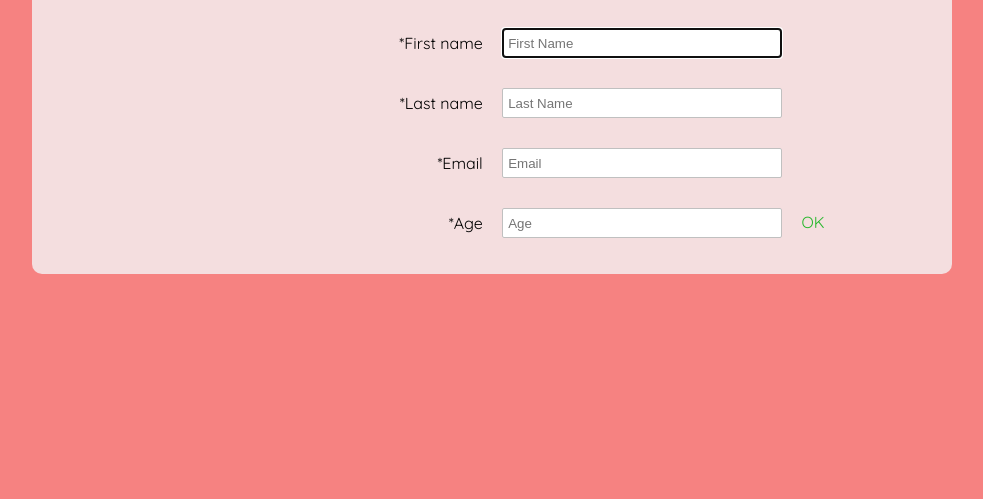
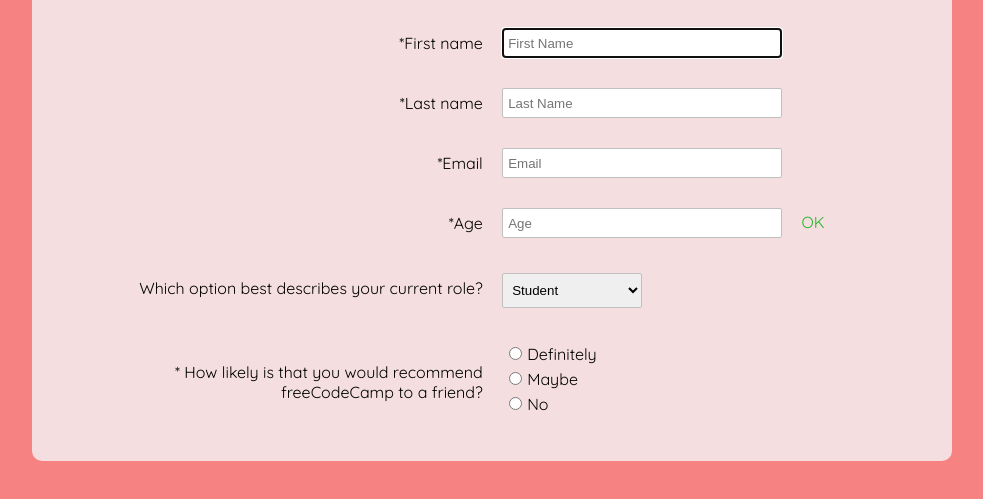
Before and after one commit to Liana09/surveyfreecodecamp, a plain HTML site: page index.html in a window 1280 px wide. Shown: the part 191-690 px from the top of the page, without its empty margins (148-1131 px from the left). Drawn offline with Linux system fonts and the light colour scheme.

Commit message:
radio buttons

```diff
--- a/cssthing.css
+++ b/cssthing.css
@@ -57,3 +57,23 @@ input:valid + span:after {
   border: 1px solid #c0c0c0;
   border-radius: 2px;
 }
+#dropdown{
+  height: 35px;
+  width: 140px;
+  padding: 5px;
+  margin: 10px;
+  margin-top: 15px;
+  border: 1px solid #c0c0c0;
+  border-radius: 2px;
+}
+.buttons{
+  margin-right: 5px;
+  float:left;
+}
+.radio{
+  position: relative;
+ left: -38px;
+ margin-left: 10px;
+ display: block;
+ padding-bottom: 5px;
+}
--- a/index.html
+++ b/index.html
@@ -35,7 +35,30 @@
             <div class="rightTab">
               <input class="input" autofocus type="number" placeholder="Age" min="10" name="age">
               <span class="validity"></span>
+            </div>
 
+            <div class="labels">
+              <label id="dropdown-label" for="occupation">Which option best describes your current role?</label>
+            </div>
+            <div class="rightTab">
+              <select id="dropdown" class="dropdown" name="occupation" placeholder="Select an option">
+                <option disabled value>Select an option</option>
+                <option value="Student">Student</option>
+                <option value="Full time job">Full time job</option>
+                <option value="Full time learner">Full time learner</option>
+                <option value="Prefer not to say">Prefer not to say</option>
+                <option value="Others">Others</option>
+              </select>
+            </div>
+
+            <div class="labels">
+              <label for="name">* How likely is that you would recommend freeCodeCamp to a friend?</label>
+            </div>
+            <div class="rightTab">
+              <ul style="list-style: none;">
+                <li class="radio"><label><input type="radio" name="radio-buttons" value="definitely" class="buttons"> Definitely</label></li>
+                <li class="radio"><label><input type="radio" name="radio-buttons" value="maybe" class="buttons"> Maybe</label></li>
+                <li class="radio"><label><input type="radio" name="radio-buttons" value="no" class="buttons"> No</label></li>
             </div>
           </div>
         </form>
```
